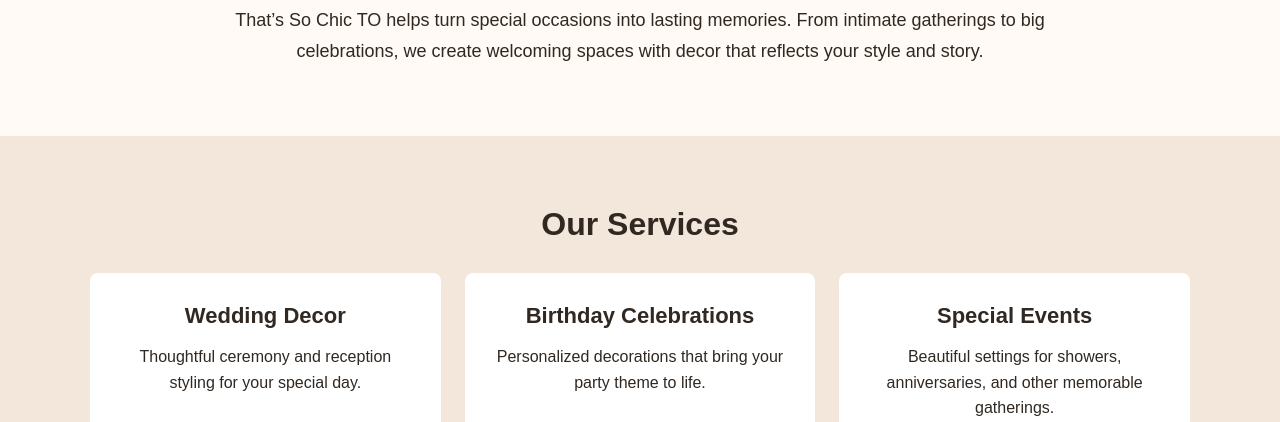
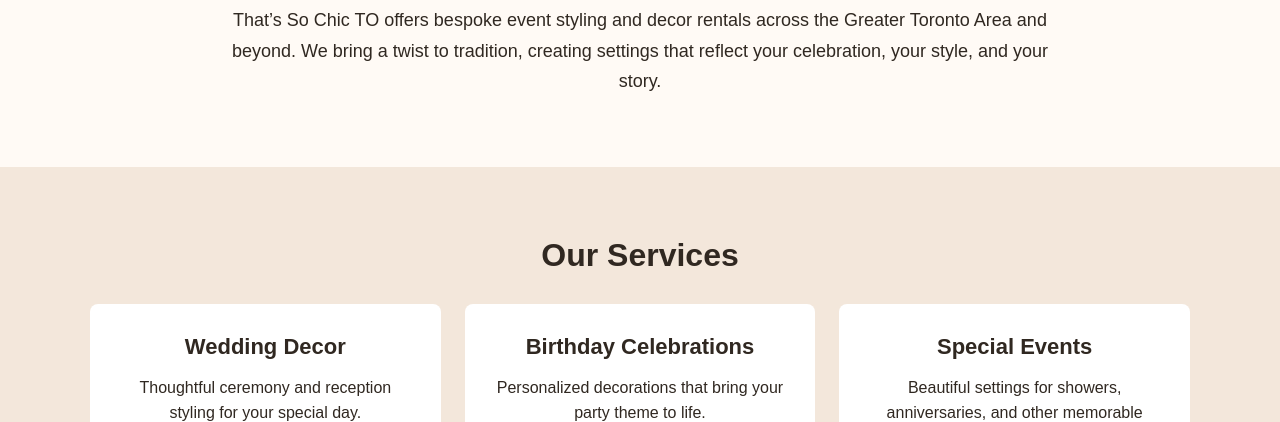
Before and after one commit to abushumailmoin/decor-business-website, a plain HTML site: page index.html in a window 1280 px wide. Shown: the part 678-1100 px from the top of the page. Drawn offline with Linux system fonts and the light colour scheme.

Commit message:
Update business introduction

```diff
--- a/index.html
+++ b/index.html
@@ -41,9 +41,10 @@
     <h2>Thoughtful Details, Beautiful Celebrations</h2>
 
     <p>
-        That’s So Chic TO helps turn special occasions into lasting memories.
-        From intimate gatherings to big celebrations, we create welcoming
-        spaces with decor that reflects your style and story.
+        That’s So Chic TO offers bespoke event styling and decor rentals
+        across the Greater Toronto Area and beyond. We bring a twist to
+        tradition, creating settings that reflect your celebration,
+        your style, and your story.
     </p>
 </section>
 
```
